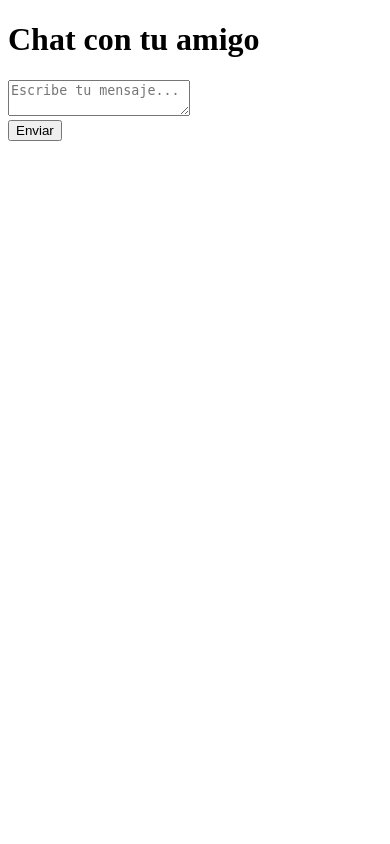
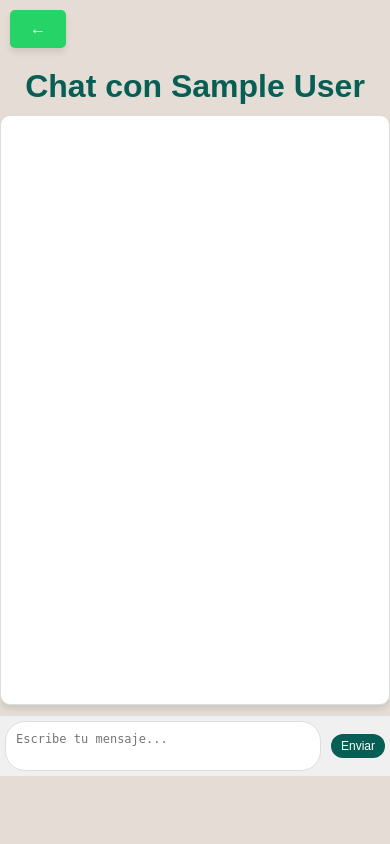
Before and after one commit to AngelCampsRuiz/whatsappM7, a PHP site: page /chat.php?id_amigo=1 in a window 390 px wide. Run offline with PHP 8.4, Linux system fonts and the light colour scheme; the visitor is signed in with stand-in values (Sample User, id 1); data that the repository does not hold is empty.

Commit message:
estilosCSS2

```diff
--- a/chat.php
+++ b/chat.php
@@ -10,6 +10,19 @@ if (!isset($_SESSION['id_usuario'])) {
 
 $id_usuario = $_SESSION['id_usuario'];
 $id_amigo = $_GET['id_amigo'];
+
+// Obtener el nombre real del amigo
+$consulta_amigo = "SELECT nombre_real FROM usuarios WHERE id = '$id_amigo'";
+$resultado_amigo = mysqli_query($con, $consulta_amigo);
+$amigo = mysqli_fetch_assoc($resultado_amigo);
+
+// Verificar si el amigo existe
+if (!$amigo) {
+    echo "El usuario no existe.";
+    exit();
+}
+
+$nombre_amigo = $amigo['nombre_real'];
 
 // Si se envía un mensaje
 if ($_SERVER['REQUEST_METHOD'] == 'POST') {
@@ -50,7 +63,8 @@ if (!$resultado_mensajes) {
 <html lang="es">
 <head>
     <meta charset="UTF-8">
-    <title>Chat</title>
+    <title>Chat con <?= htmlspecialchars($nombre_amigo) ?></title>
+    <link rel="stylesheet" type="text/css" href="styles/styleschat.css">
     <script>
         // Recargar la página cada 5 segundos para obtener nuevos mensajes
         setInterval(function() {
@@ -59,11 +73,16 @@ if (!$resultado_mensajes) {
     </script>
 </head>
 <body>
-    <h1>Chat con tu amigo</h1>
-    <div>
+    <!-- Botón para volver al inicio -->
+    <a href="inicio.php" class="boton-inicio">←</a>
+
+    <h1>Chat con <?= htmlspecialchars($nombre_amigo) ?></h1>
+    <div class="chat-container">
         <!-- Mostrar los mensajes -->
         <?php while ($fila = mysqli_fetch_assoc($resultado_mensajes)): ?>
-            <p><strong><?= ($fila['id_remitente'] == $id_usuario) ? 'Tú' : 'Amigo' ?>:</strong> <?= $fila['mensaje'] ?></p>
+            <p class="mensaje <?= ($fila['id_remitente'] == $id_usuario) ? 'mensaje-usuario' : 'mensaje-amigo' ?>">
+                <strong><?= ($fila['id_remitente'] == $id_usuario) ? 'Tú' : htmlspecialchars($nombre_amigo) ?>:</strong> <?= htmlspecialchars($fila['mensaje']) ?>
+            </p>
         <?php endwhile; ?>
     </div>
 
--- a/index.php
+++ b/index.php
@@ -59,16 +59,17 @@ if ($_SERVER['REQUEST_METHOD'] == 'POST') {
 <head>
     <meta charset="UTF-8">
     <title>Login y Registro</title>
+    <link rel="stylesheet" type="text/css" href="styles/styles.css">
 </head>
 <body>
-    <h2>Iniciar Sesión</h2>
+    <h1>Iniciar Sesión</h1>
     <form method="POST" action="index.php">
         <input type="text" name="usuario" placeholder="Nombre de usuario" required><br>
         <input type="password" name="contrasena" placeholder="Contraseña" required><br>
         <input type="submit" name="iniciar_sesion" value="Iniciar Sesión">
     </form>
 
-    <h2>Registro</h2>
+    <h1>Registro</h1>
     <form method="POST" action="index.php">
         <input type="text" name="usuario" placeholder="Nombre de usuario" required><br>
         <input type="text" name="nombre_real" placeholder="Nombre real" required><br>
--- a/inicio.php
+++ b/inicio.php
@@ -14,6 +14,7 @@ if (!isset($_SESSION['id_usuario'])) {
 <head>
     <meta charset="UTF-8">
     <title>Página Principal</title>
+    <link rel="stylesheet" type="text/css" href="styles/stylesinicio.css">
 </head>
 <body>
     <h1>Bienvenido a Whatsapp Versión Web</h1>
--- a/solicitudes.php
+++ b/solicitudes.php
@@ -18,8 +18,12 @@ $resultado = mysqli_query($con, $consulta);
 <head>
     <meta charset="UTF-8">
     <title>Solicitudes de Amistad</title>
+    <link rel="stylesheet" type="text/css" href="styles/stylessolicitudes.css">
 </head>
 <body>
+    <!-- Botón para volver al inicio -->
+    <a href="inicio.php" class="boton-inicio">←</a>
+
     <h1>Solicitudes de Amistad</h1>
     <ul>
         <?php while ($fila = mysqli_fetch_assoc($resultado)): ?>
--- /dev/null
+++ b/styles/styleschat.css
@@ -0,0 +1,159 @@
+/* Estilos generales del cuerpo */
+body {
+    font-family: Arial, sans-serif;
+    background-color: #e5ddd5;
+    margin: 0;
+    padding: 0;
+    display: flex;
+    justify-content: center;
+    align-items: center;
+    height: 100vh;
+    flex-direction: column;
+}
+
+/* Botón para volver al inicio */
+.boton-inicio {
+    position: fixed;
+    top: 10px;
+    left: 10px;
+    padding: 10px 20px;
+    background-color: #25D366; /* Color estilo WhatsApp */
+    color: white;
+    border-radius: 5px;
+    text-decoration: none;
+    font-size: 16px;
+    font-weight: bold;
+    box-shadow: 0 4px 6px rgba(0, 0, 0, 0.1);
+    transition: background-color 0.3s, box-shadow 0.3s;
+}
+
+.boton-inicio:hover {
+    background-color: #128C7E; /* Color más oscuro al pasar el mouse */
+}
+
+/* Contenedor del chat */
+.chat-container {
+    background-color: #fff;
+    border: 1px solid #ddd;
+    box-shadow: 0 4px 6px rgba(0, 0, 0, 0.1);
+    border-radius: 10px;
+    overflow-y: auto;
+    padding: 20px;
+    max-width: 600px;
+    width: 100%;
+    box-sizing: border-box;
+    height: 70vh; /* Altura para simular el chat */
+    display: flex;
+    flex-direction: column-reverse;
+}
+
+/* Encabezado */
+h1 {
+    color: #075e54;
+    text-align: center;
+    margin: 0 0 10px;
+}
+
+/* Mensajes generales */
+.mensaje {
+    margin: 10px 0;
+    padding: 10px;
+    border-radius: 8px;
+    max-width: 75%;
+    word-wrap: break-word;
+    display: inline-block;
+}
+
+/* Mensajes enviados por el usuario */
+.mensaje-usuario {
+    background-color: #dcf8c6; /* Verde claro */
+    align-self: flex-end;
+    text-align: right;
+}
+
+/* Mensajes recibidos (del amigo) */
+.mensaje-amigo {
+    background-color: #f1f0f0; /* Gris claro */
+    align-self: flex-start;
+    text-align: left;
+}
+
+/* Formulario para enviar mensajes */
+form {
+    display: flex;
+    align-items: center;
+    padding: 10px;
+    background-color: #f0f0f0;
+    border-top: 1px solid #ddd;
+    max-width: 600px;
+    width: 100%;
+    box-sizing: border-box;
+    margin-top: 10px;
+}
+
+/* Caja de texto */
+textarea {
+    width: 100%;
+    padding: 10px;
+    border-radius: 20px;
+    border: 1px solid #ddd;
+    resize: none;
+    outline: none;
+    font-size: 16px;
+    box-sizing: border-box;
+}
+
+/* Botón de envío */
+input[type="submit"] {
+    background-color: #075e54;
+    color: white;
+    border: none;
+    border-radius: 20px;
+    padding: 10px 20px;
+    margin-left: 10px;
+    cursor: pointer;
+    font-size: 16px;
+}
+
+input[type="submit"]:hover {
+    background-color: #0b8c6a;
+}
+
+/* Media Queries */
+@media screen and (max-width: 768px) {
+    .chat-container {
+        margin: 0 5px;
+    }
+
+    form {
+        padding: 5px;
+    }
+
+    textarea {
+        font-size: 14px;
+    }
+
+    input[type="submit"] {
+        font-size: 14px;
+        padding: 8px 15px;
+    }
+}
+
+@media screen and (max-width: 480px) {
+    .chat-container {
+        padding: 15px;
+    }
+
+    form {
+        padding: 5px;
+    }
+
+    textarea {
+        font-size: 12px;
+    }
+
+    input[type="submit"] {
+        font-size: 12px;
+        padding: 5px 10px;
+    }
+}
```
Also changed, not shown: amigos.php (+6 -1 lines), buscar.php (+23 -9 lines), styles/stylesamigos.css (added, +98 -0 lines), styles/stylesbuscar.css (added, +80 -0 lines), styles/stylesinicio.css (added, +74 -0 lines), styles/stylessolicitudes.css (added, +62 -0 lines).
